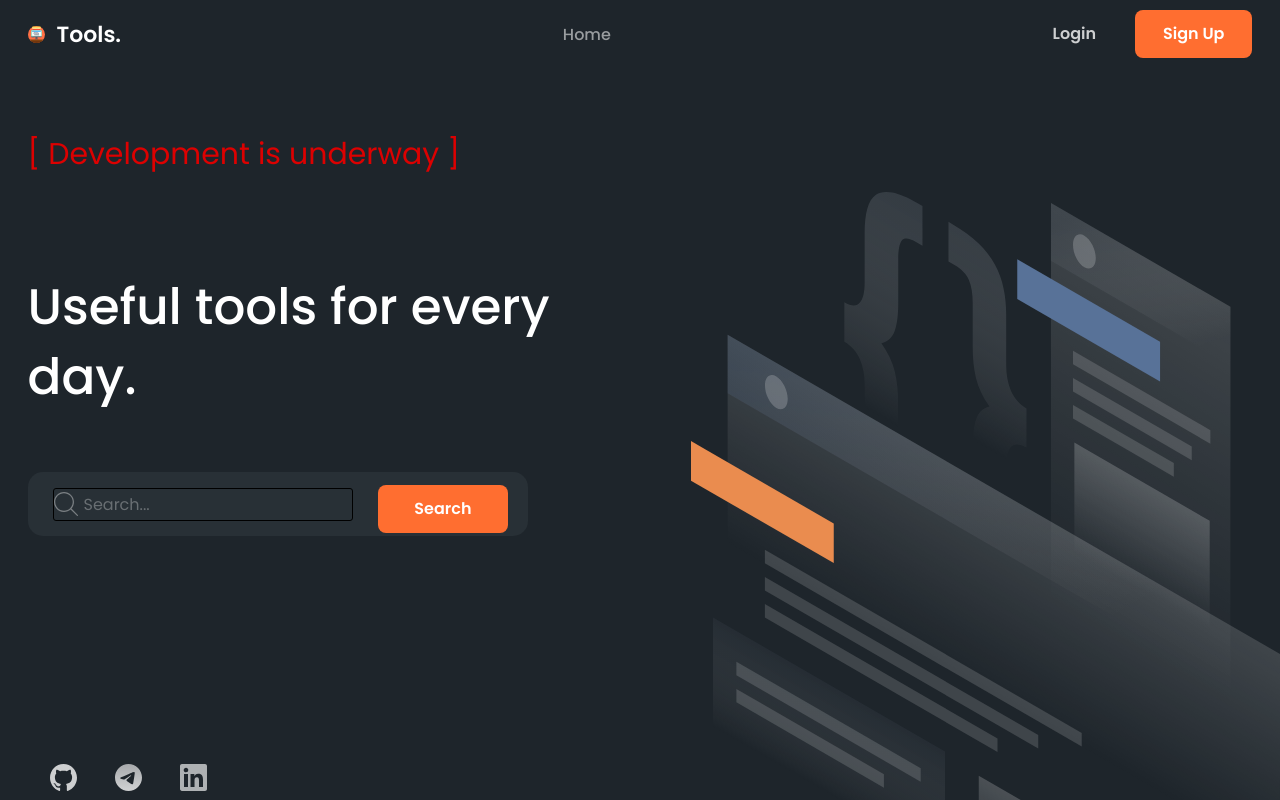
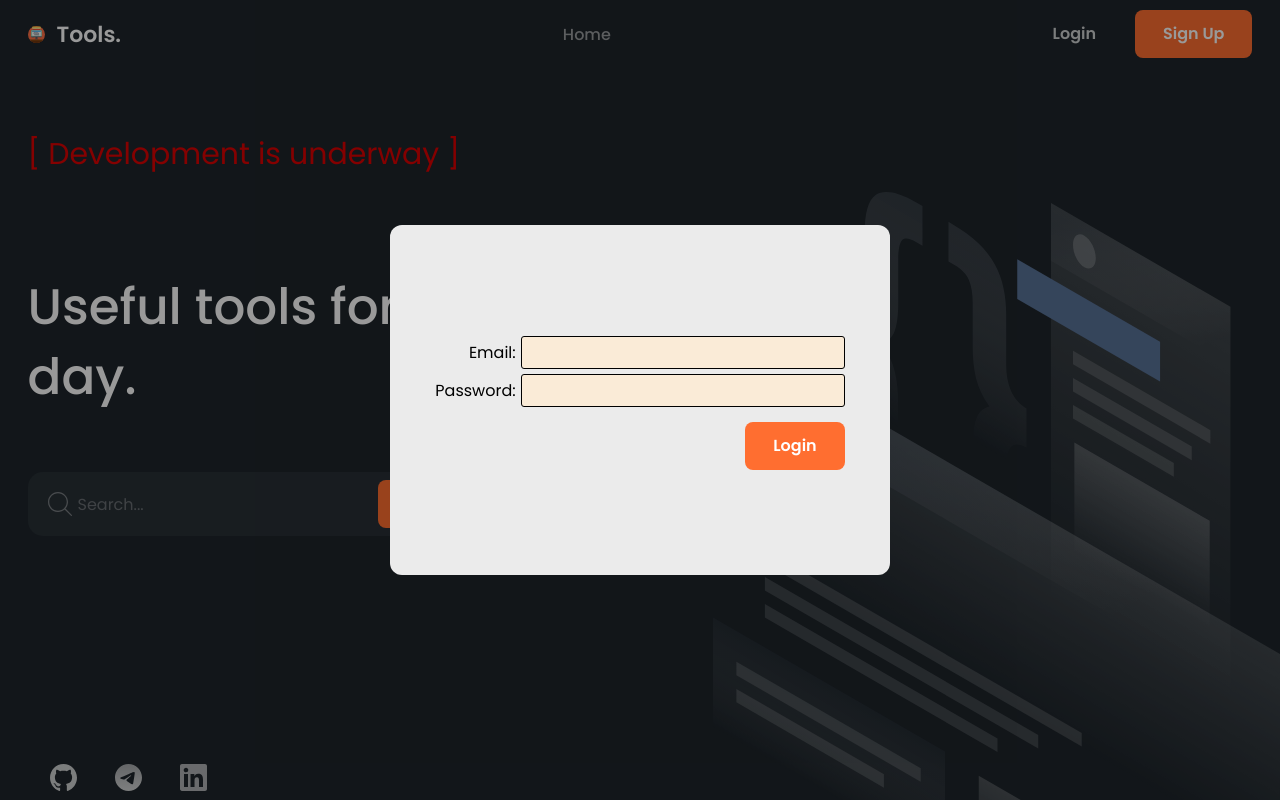
Before and after one commit to DinarMin/Tools-project_react, a React (Vite) app: page / in a window 1280 px wide. Shown: the top 800 px of the page. Built offline with nearby package versions, Linux system fonts and the light colour scheme.

Commit message:
feat: added a modal authorization window.

```diff
--- a/src/components/header/Header.jsx
+++ b/src/components/header/Header.jsx
@@ -1,7 +1,7 @@
 import "./header.css";
 import { Link } from "react-router-dom";
 
-export const Header = ({ onClickModal }) => {
+export const Header = ({ onClickSignUpModal, onClickAuthModal }) => {
   return (
     <>
       <header className="header">
@@ -27,8 +27,8 @@ export const Header = ({ onClickModal }) => {
               </ul>
             </nav>
             <nav className="auth-nav">
-              <button className="btn_login">Login</button>
-              <button onClick={onClickModal} className="btn btn_sign-up">
+              <button onClick={onClickAuthModal} className="btn_login">Login</button>
+              <button onClick={onClickSignUpModal} className="btn btn_sign-up">
                 Sign Up
               </button>
             </nav>
--- a/src/components/modal/Login/Login.jsx
+++ b/src/components/modal/Login/Login.jsx
@@ -0,0 +1,51 @@
+import { useState } from "react";
+import Modal from "../Modal";
+
+const Login = ({ onClickModal, active }) => {
+  const [formData, setFormData] = useState({
+    email: "",
+    password: "",
+  });
+
+  const handleChange = (e) => {
+    const { name, value } = e.target;
+    setFormData((prevData) => ({
+      ...prevData,
+      [name]: value,
+    }));
+  };
+
+  return (
+    <Modal onClickModal={onClickModal} active={active}>
+      <form>
+        <div className="input-container">
+          <label htmlFor="email">Email:</label>
+          <input
+            type="email"
+            id="email"
+            name="email"
+            value={formData.email}
+            onChange={handleChange}
+          />
+          <span className="error"></span>
+        </div>
+        <div className="input-container">
+          <label htmlFor="password">Password:</label>
+          <input
+            type="password"
+            id="password"
+            name="password"
+            value={formData.password}
+            onChange={handleChange}
+          />
+          <span className="error"></span>
+        </div>
+        <button type="submit" className="btn btn_sign-up">
+          Login
+        </button>
+      </form>
+    </Modal>
+  );
+};
+
+export default Login;
--- a/src/components/modal/SignUp/SignUp.jsx
+++ b/src/components/modal/SignUp/SignUp.jsx
@@ -0,0 +1,81 @@
+import { useState } from "react";
+import Modal from "../Modal";
+
+const SignUp = ({ onClickModal, active }) => {
+  const [formData, setFormData] = useState({
+    name: "",
+    email: "",
+    password: "",
+  });
+
+  const handleChange = (e) => {
+    const { name, value } = e.target;
+    setFormData((prevData) => ({
+      ...prevData,
+      [name]: value,
+    }));
+  };
+
+  const handleSubmit = async (e) => {
+    e.preventDefault();
+    try {
+      await fetch("http://localhost:3000", {
+        method: "POST",
+        headers: { "Content-Type": "application/json" },
+        body: JSON.stringify(formData),
+      });
+      console.log("Отправка на сервер прошла успешна");
+      setFormData({
+        name: "",
+        email: "",
+        password: "",
+      });
+    } catch (err) {
+      console.log("Ошибка отправки на сервер " + err);
+    }
+  };
+  return (
+    <Modal onClickModal={onClickModal} active={active}>
+      <form onSubmit={handleSubmit}>
+        <div className="input-container">
+          <label htmlFor="name">Name:</label>
+          <input
+            type="text"
+            id="name"
+            name="name"
+            value={formData.name}
+            onChange={handleChange}
+          />
+          <span className="error"></span>
+        </div>
+        <div className="input-container">
+          <label htmlFor="email">Email:</label>
+          <input
+            type="email"
+            id="email"
+            name="email"
+            value={formData.email}
+            onChange={handleChange}
+          />
+          <span className="error"></span>
+        </div>
+        <div className="input-container">
+          <label htmlFor="password">Password:</label>
+          <input
+            type="password"
+            id="password"
+            name="password"
+            value={formData.password}
+            onChange={handleChange}
+          />
+          <span className="error"></span>
+        </div>
+        <button type="submit" className="btn btn_sign-up">
+          Register
+        </button>
+      </form>
+    </Modal>
+  );
+};
+
+export default SignUp;
--- a/src/components/modal/modal.css
+++ b/src/components/modal/modal.css
@@ -20,18 +20,28 @@
 }
 
 .modal__content {
+  display: flex;
+  justify-content: center;
+  align-items: center;
+
   padding: 20px;
   border-radius: 12px;
   background-color: rgb(235, 235, 235);
-  width: 50vw;
+  min-width: 500px;
+  min-height: 350px;
   color: #000;
 }
 
+.modal form {
+  display: flex;
+  flex-direction: column;
+  align-items: flex-end;
+}
 .input-container {
   margin-top: 5px;
 }
 
-input {
+.input-container input {
   margin-left: 5px;
   padding: 3px;
 
@@ -40,7 +50,7 @@ input {
   border-radius: 3px;
 }
 
-form button {
-  margin-top: 10px;
+.modal form button {
+  margin-top: 15px;
   color: white;
 }
--- a/src/layout.jsx
+++ b/src/layout.jsx
@@ -3,88 +3,26 @@ import { useState } from "react";
 
 import { Header } from "./components/header/Header";
 import { Footer } from "./components/footer/Footer";
-import Modal from "./components/modal/Modal";
+import SignUp from "./components/modal/SignUp/SignUp";
+import Login from "./components/modal/Login/Login";
 
 export const Layout = () => {
-  const [modalActive, setModalActive] = useState(false);
+  const [signUpModalActive, setSignUpModalActive] = useState(false);
+  const [authModalActive, setAuthModalActive] = useState(true);
 
-  const toggleModal = () => {
-    setModalActive(!modalActive);
+  const toggleSignUpModal = () => {
+    setSignUpModalActive(!signUpModalActive);
   };
 
-  /* Функциональность формы регистрации  */
-
-  const [formData, setFormData] = useState({
-    name: "",
-    email: "",
-    password: "",
-  });
-
-  const handleChange = (e) => {
-    const { name, value } = e.target;
-    setFormData((prevData) => ({
-      ...prevData,
-      [name]: value,
-    }));
-  };
-
-  const handleSubmit = async (e) => {
-    e.preventDefault();
-    try {
-      await fetch("http://localhost:3000", {
-        method: "POST",
-        headers: { "Content-Type": "application/json" },
-        body: JSON.stringify(formData),
-      });
-      console.log("Отправка на сервер прошла успешна");
-    } catch (err) {
-      console.log(err);
-    }
-  };
+  const toggleAuthModal = () => {
+    setAuthModalActive(!authModalActive);
+  }
 
   return (
     <>
-      <Header onClickModal={toggleModal} />
-      <Modal active={modalActive} onClickModal={toggleModal}>
-        <form onSubmit={handleSubmit}>
-          <div className="input-container">
-            <label htmlFor="name">Name:</label>
-            <input
-              type="text"
-              id="name"
-              name="name"
-              value={formData.name}
-              onChange={handleChange}
-            />
-            <span className="error"></span>
-          </div>
-          <div className="input-container">
-            <label htmlFor="email">Email:</label>
-            <input
-              type="email"
-              id="email"
-              name="email"
-              value={formData.email}
-              onChange={handleChange}
-            />
-            <span className="error"></span>
-          </div>
-          <div className="input-container">
-            <label htmlFor="password">Password:</label>
-            <input
-              type="password"
-              id="password"
-              name="password"
-              value={formData.password}
-              onChange={handleChange}
-            />
-            <span className="error"></span>
-          </div>
-          <button type="submit" className="btn btn_sign-up">
-            Register
-          </button>
-        </form>
-      </Modal>
+      <Header onClickSignUpModal={toggleSignUpModal} onClickAuthModal={toggleAuthModal} />
+      <SignUp onClickModal={toggleSignUpModal} active={signUpModalActive}/>
+      <Login onClickModal={toggleAuthModal} active={authModalActive} />
       <Outlet />
       <Footer />
     </>
```
